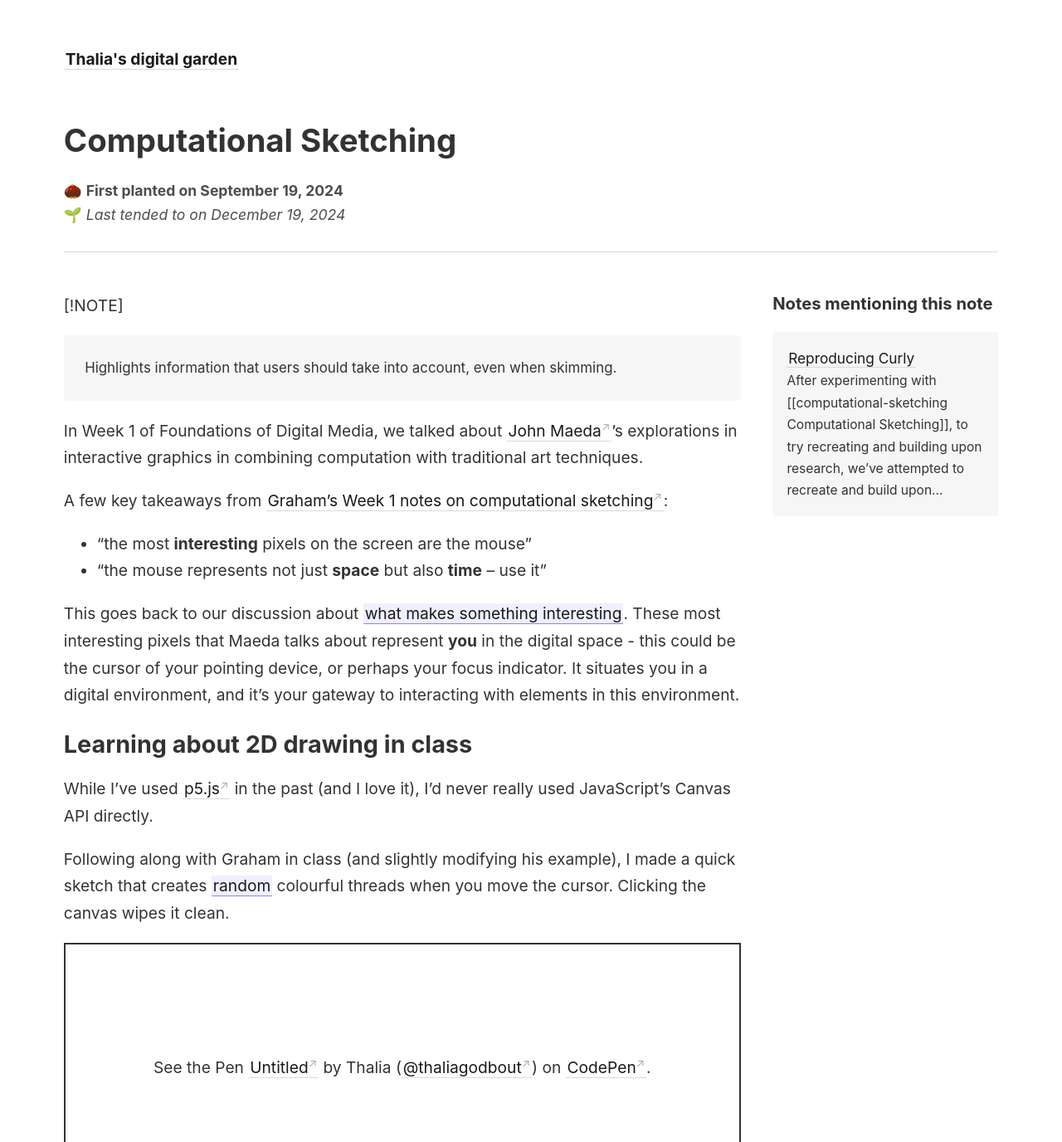
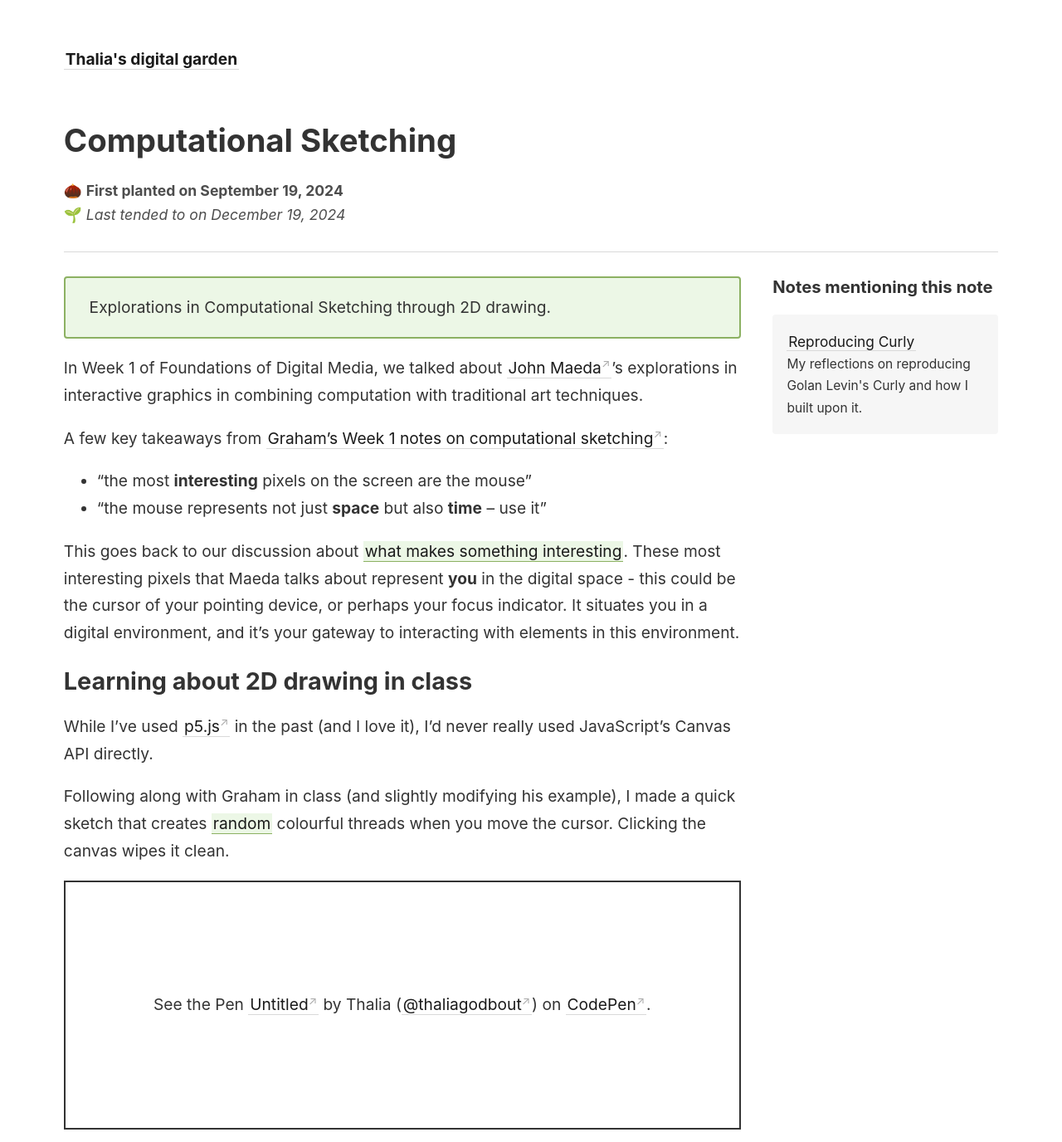
Before and after one commit to thaliagodbout/digital-media-journal, a Jekyll site: the page built from _notes/digm-journal/computational-sketching.md, in a window 1280 px wide, cut to the strip 0-1376 px from the top of the page. Shown: the whole strip at 83% size. Built offline with Jekyll 4.4.1, drawn with Linux system fonts in a browser that asks for light colours.

Commit message:
Added reproducing research notes, adjust styling for overview text and links, fix img

```diff
--- a/_includes/link-previews.html
+++ b/_includes/link-previews.html
@@ -1,8 +1,8 @@
 <!-- That file is not particularly elegant. This will need a refactor at some point. -->
 <style>
   content a.internal-link {
-    border-color: #8b88e6;
-    background-color: #efefff;
+    border-color: #8cb162;
+    background-color: #ecf7e6;
   }
 
   #tooltip-wrapper {
--- a/_layouts/note.html
+++ b/_layouts/note.html
@@ -25,7 +25,7 @@ layout: default
     </content>
 
     <side style="font-size: 0.9em">
-      <h3 style="margin-bottom: 1em">Notes mentioning this note</h3>
+      <h3 style="margin-bottom: 1em; margin-top: 0">Notes mentioning this note</h3>
       {% if page.backlinks.size > 0 %}
       <div style="display: grid; grid-gap: 1em; grid-template-columns: repeat(1fr);">
       {% for backlink in page.backlinks %}
--- a/_notes/digm-journal/computational-sketching.md
+++ b/_notes/digm-journal/computational-sketching.md
@@ -4,8 +4,9 @@ created: 2024-09-19
 last_modified_at: 2024-12-19
 ---
 
-[!NOTE]
-> Highlights information that users should take into account, even when skimming.
+<div class="overview">
+Explorations in Computational Sketching through 2D drawing.
+</div>
 
 In Week 1 of Foundations of Digital Media, we talked about [John Maeda](https://en.wikipedia.org/wiki/John_Maeda)'s explorations in interactive graphics in combining computation with traditional art techniques.
 
@@ -49,7 +50,7 @@ Reminiscent of writing with a fountain pen using thin ink on absorbent paper, I
 </p>
 <script async src="https://cpwebassets.codepen.io/assets/embed/ei.js"></script>
 
-<img alt="Curving scribbly lines with black inky blotches at curve joints" src="/assets/inkyblotches.png">
+<img alt="Curving scribbly lines with black inky blotches at curve joints" src="{{site.baseurl}}/assets/inkyblotches.png">
 
 Other ideas for ways to map time in a gesture:
 - Having the width of a line "pulse" on intervals
--- a/_notes/digm-journal/reproducing-curly.md
+++ b/_notes/digm-journal/reproducing-curly.md
@@ -4,7 +4,11 @@ created: 2024-10-09
 last_modified_at: 2024-10-09
 ---
 
-After experimenting with [[computational-sketching|Computational Sketching]], to try recreating and building upon research, we've attempted to recreate and build upon Golan Levin's Curly/[Yellowtail](http://www.flong.com/archive/projects/yellowtail/index.html) in DIGM 5010.
+<div class="overview">
+My reflections on reproducing Golan Levin's Curly and how I built upon it.
+</div>
+
+After experimenting with [[computational-sketching|Computational Sketching]] and talking about [[reproducing-research|Reproducing Research]], to try recreating and building upon research, we've attempted to recreate and build upon Golan Levin's Curly / [Yellowtail](http://www.flong.com/archive/projects/yellowtail/index.html) in DIGM 5010.
 
 ## Recreating Curly in Class
 Before building on Curly individually, we started with collaboratively building a drawing app during class. This was the result:
--- /dev/null
+++ b/_notes/digm-journal/reproducing-research.md
@@ -0,0 +1,28 @@
+---
+title: "Reproducing Research"
+created: 2024-09-26
+last_modified_at: 2024-09-26
+---
+
+## What is Reproducing Research?
+
+- There is a difference between *reading* and *recreating* research
+- **Re-creating research:** "Perhaps I could do this differently, modify this or that"...so that we can *extend the research beyond where it got before*
+- Even if you do project work that doesn't answer your thesis questions - *it's still worth documenting!*
+    - Negative results are not necessarily a bad thing
+    - For example, how [Yellowtail](https://www.flong.com/archive/projects/yellowtail/index.html) helped Golan Levin to create his research question/objective - there is a healthy balance of critique in the paper's section on Yellowtail
+
+## After Reproducing Research
+
+- Once we reproduce research, how can we extend it beyond?
+- For example, with Yellowtail, there are many ways we could modify it:
+    - Colour, line width, opacity
+    - Vary opacity/colour depending on speed
+    - Maybe you can stop the animations in some form
+    - Adjust the animations cycles' tempos/periods
+    - Give the lines/animations autonomy
+    - Sound
+    - Questions around mapping
+
+- Critique what happened - what didn't work, what could be done differently or better?
+- This can help think about where to take it next
--- a/_sass/_style.scss
+++ b/_sass/_style.scss
@@ -138,6 +138,13 @@ nav {
   }
 }
 
+.overview {
+  background: #ecf7e6;
+  border: 2px solid #8cb162;
+  border-radius: 4px;
+  padding: 1em 1.5em;
+}
+
 .backlink-box {
   background: $color-box-background;
   padding: 1em;
```
Also changed, not shown: _pages/index.md (+1 -1 lines).
